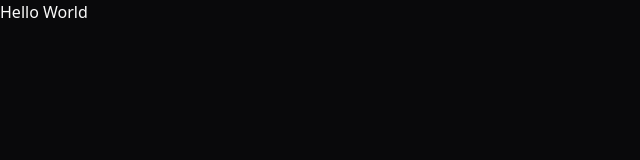
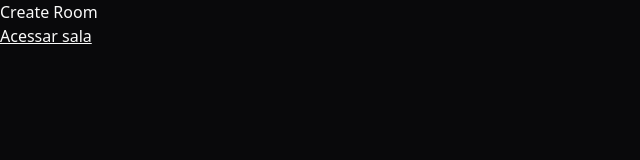
Before and after one commit to limaarthur/nlw-agents, a React (Vite) app in the folder web/: page / in a window 1280 px wide. Shown: the top 160 px of the page, without its empty margins (0-640 px from the left). Built offline with nearby package versions, Linux system fonts and the light colour scheme.

Commit message:
feat: pages and routes - creation routes

```diff
--- a/web/package.json
+++ b/web/package.json
@@ -15,6 +15,7 @@
     "lucide-react": "^0.525.0",
     "react": "^19.1.0",
     "react-dom": "^19.1.0",
+    "react-router-dom": "^7.7.0",
     "tailwind-merge": "^3.3.1",
     "tailwindcss": "^4.1.11"
   },
--- a/web/src/app.tsx
+++ b/web/src/app.tsx
@@ -1,5 +1,14 @@
+import { BrowserRouter, Route, Routes } from 'react-router-dom'
+import { CreateRoom } from './pages/create-room'
+import { Room } from './pages/room'
+
 export function App() {
   return (
-    <div>Hello World</div>
+    <BrowserRouter>
+      <Routes>
+        <Route element={<CreateRoom />} index />
+        <Route path="/room" element={<Room />} />
+      </Routes>
+    </BrowserRouter>
   )
 }
--- /dev/null
+++ b/web/src/pages/create-room.tsx
@@ -0,0 +1,11 @@
+import { Link } from 'react-router-dom'
+
+export function CreateRoom() {
+  return (
+    <div>
+      <div>Create Room</div>
+
+      <Link className="underline" to="/room">Acessar sala</Link>
+    </div>
+  )
+}
--- /dev/null
+++ b/web/src/pages/room.tsx
@@ -0,0 +1,3 @@
+export function Room() {
+  return <div>Room Details</div>
+}
```
Also changed, not shown: 1 other file (tests, documents, lock files or other folders).
